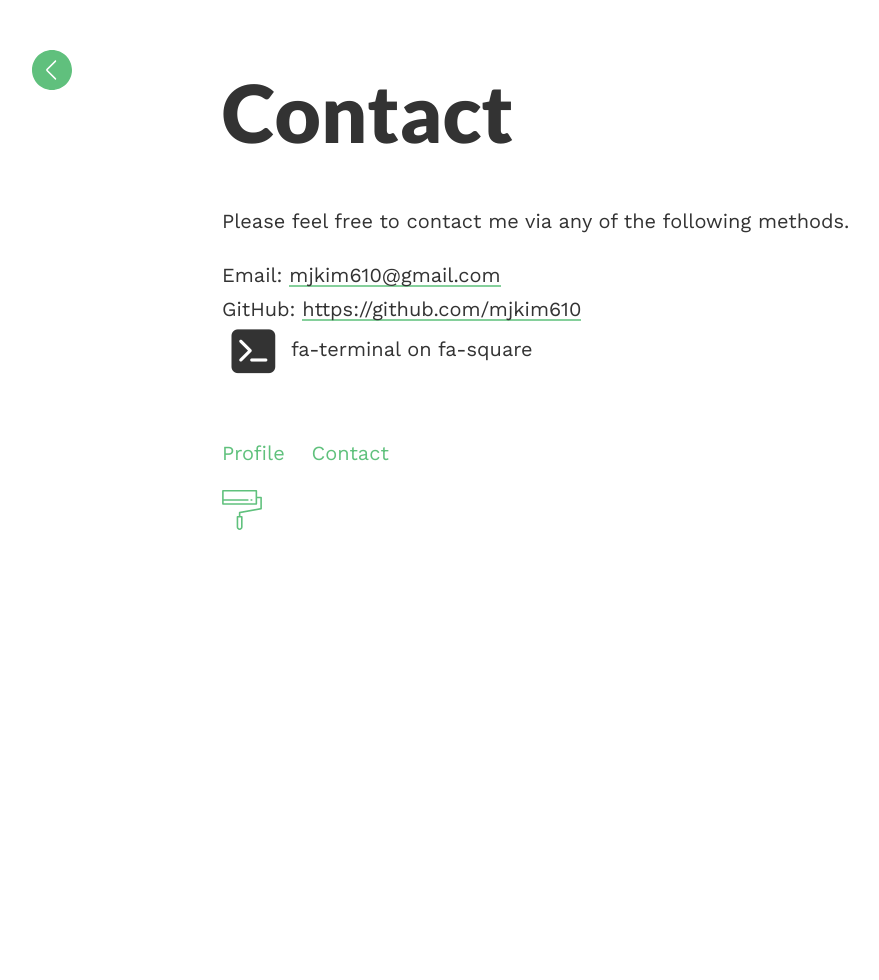
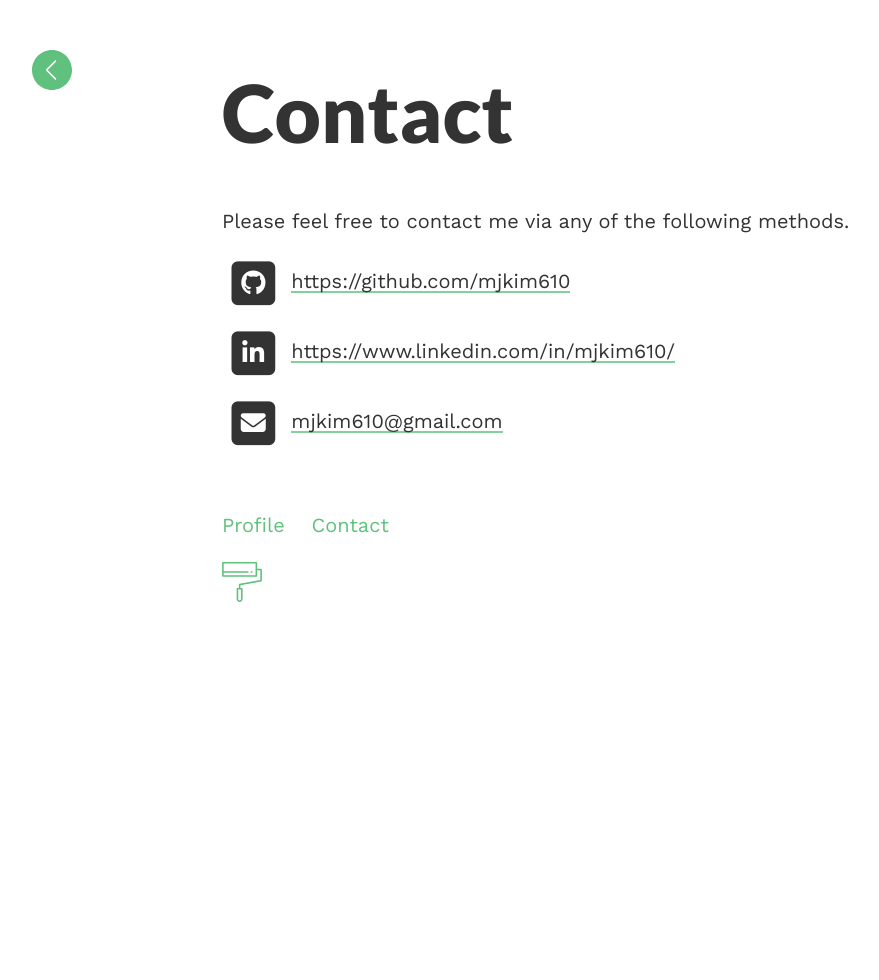
Before and after one commit to mjkim610/mjkim610.github.io, a Jekyll site: the page built from contact.md, in a window 1280 px wide. Shown: the whole page, without its empty margins (18-897 px from the left). Built offline with Jekyll 4.4.1, drawn with Linux system fonts in a browser that asks for light colours; nearby versions of some CDN libraries.

Commit message:
Edit  contact info

```diff
--- a/contact.md
+++ b/contact.md
@@ -6,12 +6,23 @@ permalink: /contact/
 
 Please feel free to contact me via any of the following methods.
 
-Email: <a href="mailto:{{site.email}}">{{site.email}}</a>
-<br>
-GitHub: <a href="https://github.com/mjkim610" target="_blank">https://github.com/mjkim610</a>
-<br>
 <span class="fa-stack fa-lg">
   <i class="fa fa-square fa-stack-2x"></i>
-  <i class="fa fa-terminal fa-stack-1x fa-inverse"></i>
+  <i class="fa fa-github fa-stack-1x fa-inverse"></i>
 </span>
-fa-terminal on fa-square<br>
+<a href="https://github.com/mjkim610" target="_blank">https://github.com/mjkim610</a>
+<br>
+
+<span class="fa-stack fa-lg">
+  <i class="fa fa-square fa-stack-2x"></i>
+  <i class="fa fa-linkedin fa-stack-1x fa-inverse"></i>
+</span>
+<a href="https://www.linkedin.com/in/mjkim610/" target="_blank">https://www.linkedin.com/in/mjkim610/</a>
+<br>
+
+<span class="fa-stack fa-lg">
+  <i class="fa fa-square fa-stack-2x"></i>
+  <i class="fa fa-envelope fa-stack-1x fa-inverse"></i>
+</span>
+<a href="mailto:{{site.email}}">{{site.email}}</a>
+<br>
```
